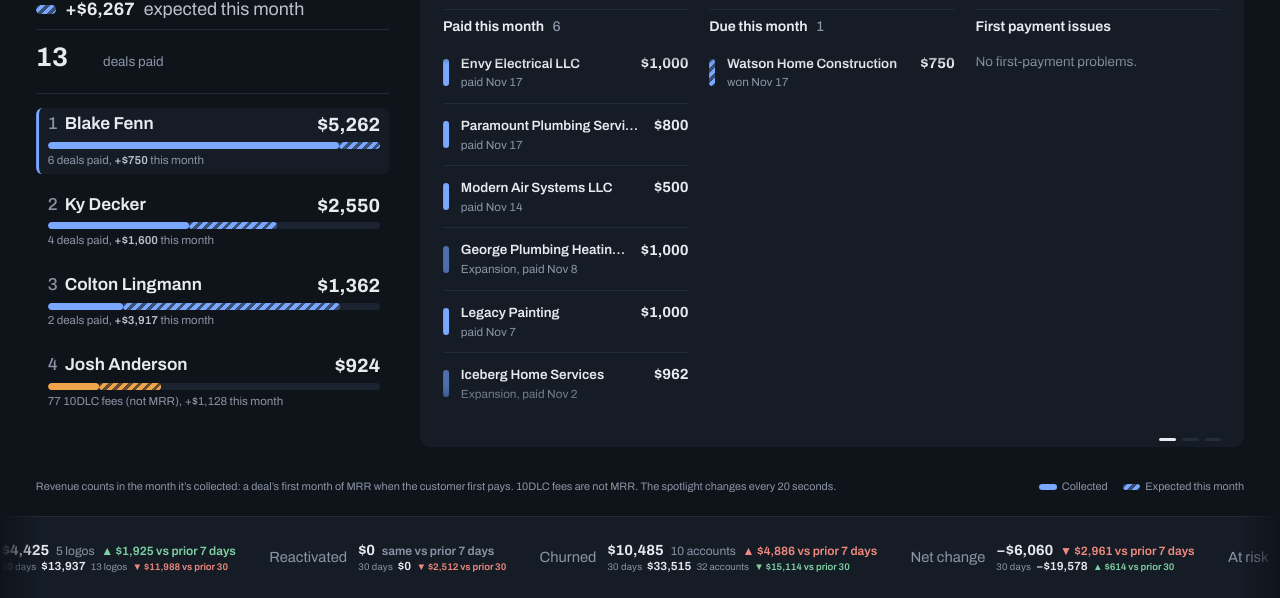
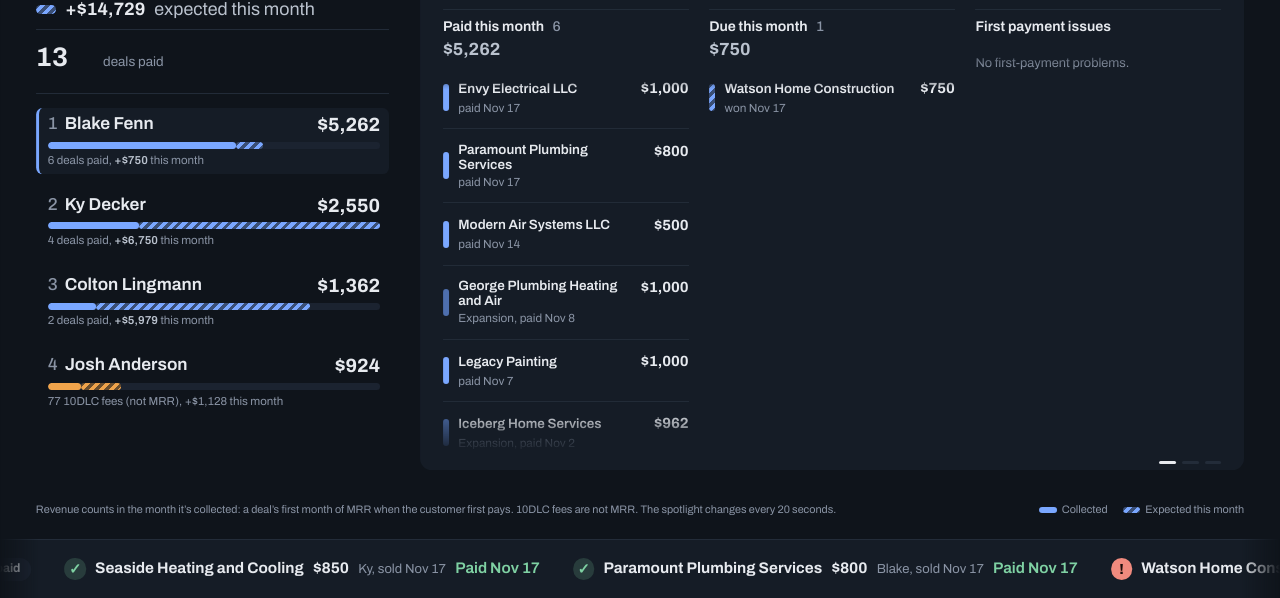
Before and after one commit to ChiirpAcc/MasterDash, a plain HTML site: page sales/index.html in a window 1280 px wide. Shown: the part 202-800 px from the top of the page. Drawn offline with Linux system fonts and the light colour scheme.

Commit message:
Sales KPI sk-v54: data 2026-11-18T18:32:55.133Z

```diff
--- a/sales/data/monthly.json
+++ b/sales/data/monthly.json
@@ -1,7 +1,7 @@
 {
  "meta": {
-  "version": "sk-v51",
-  "builtAt": "2026-11-18T18:28:25.016Z",
+  "version": "sk-v54",
+  "builtAt": "2026-11-18T18:32:55.133Z",
   "month": "2026-11",
   "periods": {
    "thisMonth": [
@@ -350,8 +350,8 @@
   {
    "ae": "Ky Decker",
    "month": "2026-06",
-   "won": 9,
-   "booked": 8550,
+   "won": 10,
+   "booked": 8850,
    "collectedDeals": 8,
    "credited": 7819.57,
    "newCredited": 7819.57,
@@ -410,8 +410,8 @@
   {
    "ae": "Ky Decker",
    "month": "2026-07",
-   "won": 13,
-   "booked": 18467,
+   "won": 12,
+   "booked": 18167,
    "collectedDeals": 12,
    "credited": 15300,
    "newCredited": 15300,
--- a/sales/data/retention.json
+++ b/sales/data/retention.json
@@ -1,7 +1,7 @@
 {
  "meta": {
-  "version": "sk-v51",
-  "builtAt": "2026-11-18T18:28:25.016Z",
+  "version": "sk-v54",
+  "builtAt": "2026-11-18T18:32:55.133Z",
   "month": "2026-11",
   "periods": {
    "thisMonth": [
--- a/sales/data/sources.json
+++ b/sales/data/sources.json
@@ -1,7 +1,7 @@
 {
  "meta": {
-  "version": "sk-v51",
-  "builtAt": "2026-11-18T18:28:25.016Z",
+  "version": "sk-v54",
+  "builtAt": "2026-11-18T18:32:55.133Z",
   "month": "2026-11",
   "periods": {
    "thisMonth": [
--- a/sales/data/summary.json
+++ b/sales/data/summary.json
@@ -1,7 +1,7 @@
 {
  "meta": {
-  "version": "sk-v51",
-  "builtAt": "2026-11-18T18:28:25.016Z",
+  "version": "sk-v54",
+  "builtAt": "2026-11-18T18:32:55.133Z",
   "month": "2026-11",
   "periods": {
    "thisMonth": [
@@ -80,11 +80,11 @@
    "avgDaysToCollect": 8
   },
   "pending": {
-   "deals": 5,
-   "dealAmount": 6266.65,
+   "deals": 14,
+   "dealAmount": 14729.15,
    "dlcCount": 93,
    "dlcAmount": 1128,
-   "amount": 7394.65
+   "amount": 15857.15
   },
   "awaiting": {
    "deals": 52,
@@ -202,11 +202,11 @@
     "avgDaysToCollect": 15
    },
    "pending": {
-    "deals": 2,
-    "dealAmount": 1600,
+    "deals": 7,
+    "dealAmount": 6750,
     "dlcCount": 0,
     "dlcAmount": 0,
-    "amount": 1600
+    "amount": 6750
    },
    "awaiting": {
     "deals": 21,
@@ -263,11 +263,11 @@
     "avgDaysToCollect": 7
    },
    "pending": {
-    "deals": 2,
-    "dealAmount": 3916.65,
+    "deals": 4,
+    "dealAmount": 5979.15,
     "dlcCount": 0,
     "dlcAmount": 0,
-    "amount": 3916.65
+    "amount": 5979.15
    },
    "awaiting": {
     "deals": 6,
@@ -387,11 +387,11 @@
     "avgDaysToCollect": 7
    },
    "pending": {
-    "deals": 0,
-    "dealAmount": 0,
+    "deals": 2,
+    "dealAmount": 1250,
     "dlcCount": 0,
     "dlcAmount": 0,
-    "amount": 0
+    "amount": 1250
    },
    "awaiting": {
     "deals": 8,
--- a/sales/index.html
+++ b/sales/index.html
@@ -176,8 +176,16 @@
   .scol h3 { margin: 0; padding: calc(var(--u) * .7) 0 calc(var(--u) * .3); font-weight: 640; font-size: calc(var(--u) * 1.1); }
   .scol h3 span { color: var(--muted); font-weight: 500; margin-left: .4em; }
   .scol .list li { padding-left: 0; padding-right: 0; grid-template-columns: calc(var(--u) * .4) minmax(0, 1fr) auto; }
-  .scol .list .co { font-size: calc(var(--u) * 1.05); }
-  .scol .list .v { font-size: calc(var(--u) * 1.15); }
+  .spotcols { --sz: 1; }
+  .spotcols.roomy { --sz: 1.5; } .spotcols.mid { --sz: 1.25; }
+  .scol h3 { font-size: calc(var(--u) * 1.1 * var(--sz)); }
+  .scol h3 em { display: block; font-style: normal; color: var(--soft); font-weight: 700; font-size: 1.25em; margin-top: .15em; }
+  .scol .list li { padding-top: calc(var(--u) * .95 * var(--sz)); padding-bottom: calc(var(--u) * .95 * var(--sz)); column-gap: calc(var(--u) * .8); }
+  .scol .list .tick { width: calc(var(--u) * .45); height: calc(var(--u) * 2.1 * var(--sz)); }
+  .scol .list .co { font-size: calc(var(--u) * 1.05 * var(--sz)); white-space: normal; display: -webkit-box; -webkit-line-clamp: 2; -webkit-box-orient: vertical; line-height: 1.15; }
+  .scol .list .v { font-size: calc(var(--u) * 1.15 * var(--sz)); align-self: start; }
+  .scol .list .why { font-size: calc(var(--u) * .92 * var(--sz)); white-space: normal; }
+  .scol .list li.empty { font-size: calc(var(--u) * 1 * var(--sz)); color: var(--muted); padding-top: calc(var(--u) * .9); }
   .dots { position: absolute; right: calc(var(--u) * 1.8); bottom: calc(var(--u) * .5); display: flex; gap: 6px; }
   .dots i { width: calc(var(--u) * 1.3); height: 3px; border-radius: 2px; background: var(--rule); }
   .dots i.on { background: var(--text); }
@@ -265,6 +273,18 @@
             -webkit-mask-image: linear-gradient(90deg, transparent, #000 3%, #000 97%, transparent); mask-image: linear-gradient(90deg, transparent, #000 3%, #000 97%, transparent); }
   .ticker.on { display: flex; }
   .ticker .track { display: flex; white-space: nowrap; animation: tick var(--ticktime, 120s) linear infinite; }
+  .ticker .track.still { animation: none; margin: 0 auto; }
+  .ticker .hd b { margin-left: .2em; }
+  .ticker .dl { display: inline-flex; align-items: center; gap: .6em; font-size: calc(var(--u) * 1.2); color: var(--muted); }
+  .ticker .dl .mk { display: inline-grid; place-items: center; width: 1.45em; height: 1.45em; border-radius: 50%; font-weight: 800; font-size: .95em; flex: none; }
+  .ticker .dl.paid .mk { background: rgba(127,209,163,.18); color: var(--good); }
+  .ticker .dl.bad .mk { background: var(--late); color: #1a0d0b; }
+  .ticker .dl .co { color: var(--text); font-weight: 680; }
+  .ticker .dl .v { color: var(--text); font-weight: 700; }
+  .ticker .dl .who { font-size: .85em; }
+  .ticker .dl .st { font-weight: 620; }
+  .ticker .dl.paid .st { color: var(--good); }
+  .ticker .dl.bad .st { color: var(--late); }
   .ticker .grp { display: flex; align-items: center; gap: calc(var(--u) * 2.6); padding-right: calc(var(--u) * 2.6); }
   .ticker .hd { font-weight: 680; color: var(--text); background: var(--track); padding: .3em .9em; border-radius: 99px; font-size: calc(var(--u) * .95); }
   .ticker .it { font-size: calc(var(--u) * 1.15); color: var(--muted); }
@@ -305,10 +325,10 @@
     <section class="spot" id="spot" aria-live="polite">
       <div class="spotin" id="spotin">
         <div class="spothead" id="spothead"></div>
-        <div class="spotcols">
-          <div class="scol"><h3>Paid this month <span id="sp-paid-n"></span></h3><div class="win"><ul class="list" id="sp-paid"></ul></div></div>
-          <div class="scol"><h3>Due this month <span id="sp-due-n"></span></h3><div class="win"><ul class="list" id="sp-due"></ul></div></div>
-          <div class="scol"><h3>First payment issues <span id="sp-iss-n"></span></h3><div class="win"><ul class="list" id="sp-iss"></ul></div></div>
+        <div class="spotcols" id="spotcols">
+          <div class="scol"><h3>Paid this month <span id="sp-paid-n"></span><em id="sp-paid-t"></em></h3><div class="win"><ul class="list" id="sp-paid"></ul></div></div>
+          <div class="scol"><h3>Due this month <span id="sp-due-n"></span><em id="sp-due-t"></em></h3><div class="win"><ul class="list" id="sp-due"></ul></div></div>
+          <div class="scol"><h3>First payment issues <span id="sp-iss-n"></span><em id="sp-iss-t"></em></h3><div class="win"><ul class="list" id="sp-iss"></ul></div></div>
         </div>
       </div>
       <div class="dots" id="spotdots"></div>
@@ -332,7 +352,7 @@
 </div>
 
 <div class="party" id="party" aria-live="polite"><div class="gflash"></div><div class="gring"></div><div class="gring r2"></div><div class="gring r3"></div><canvas id="confetti"></canvas><div class="pcard" id="pcard"></div></div>
-<div class="ticker" id="ticker" aria-label="Last 7 and 30 days"><div class="track" id="tickTrack"></div></div>
+<div class="ticker" id="ticker" aria-label="Deals sold in the last 7 days"><div class="track" id="tickTrack"></div></div>
 
 <script>
 (function () {
@@ -480,6 +500,12 @@
       if (pd.amount) { st.appendChild(el('br')); var b = el('span', 'due'); b.appendChild(el('b', 'wide', '+' + money.format(pd.amount))); b.appendChild(document.createTextNode(' expected this month')); st.appendChild(b); }
       head.appendChild(st);
       $('sp-paid-n').textContent = S2.paid.length || ''; $('sp-due-n').textContent = S2.due.length || ''; $('sp-iss-n').textContent = S2.issues.length || '';
+      var sum = function (a, k) { return a.reduce(function (t, d) { return t + (d[k] || 0); }, 0); };
+      $('sp-paid-t').textContent = S2.paid.length ? money.format(sum(S2.paid, 'credited')) : '';
+      $('sp-due-t').textContent = S2.due.length ? money.format(sum(S2.due, 'booked')) : '';
+      $('sp-iss-t').textContent = S2.issues.length ? money.format(sum(S2.issues, 'booked')) : '';
+      var most = Math.max(S2.paid.length, S2.due.length, S2.issues.length), cols = $('spotcols');
+      cols.classList.toggle('roomy', most <= 3); cols.classList.toggle('mid', most > 3 && most <= 5);
       fillList($('sp-paid'), S2.paid, function (d) {
         var li = el('li'); var tk = el('span', 'tick'); tk.style.background = d.type === 'Expansion' ? C.exp : C.deal; li.appendChild(tk);
         li.appendChild(el('span', 'co', d.company || 'Unnamed company')); li.appendChild(el('span', 'v wide', money.format(d.credited)));
@@ -520,117 +546,54 @@
 
   // ======================================================= 7-day banner
   // up = whether a rise is good (true), bad (false); money or count
-  function renderTicker(W) {
+  // Every deal sold in the last 7 days: paid (green check) or what's in the way (red "!").
+  function renderTicker(D) {
     var bar = $('ticker'), track = $('tickTrack'), root = document.documentElement;
-    if (!W || !W.metrics) { bar.classList.remove('on'); root.style.setProperty('--tickh', '0px'); return; }
-    var m = W.metrics, p = W.prev || {}, s = W.sales || null;
-    function shift(d, days) { var x = new Date(d + 'T12:00'); x.setDate(x.getDate() + days); return x.getFullYear() + '-' + String(x.getMonth() + 1).padStart(2, '0') + '-' + String(x.getDate()).padStart(2, '0'); }
-    function short(d) { return new Date(d + 'T12:00').toLocaleDateString('en-US', { month: 'short', day: 'numeric' }); }
-    function range(a, b) { if (!a) return ''; var A = new Date(a + 'T12:00'), B = new Date((b || a) + 'T12:00');
-      return short(a) + ' \u2013 ' + (A.getMonth() !== B.getMonth() ? short(b || a) : String(B.getDate())); }
-    // label, its time window, value, the comparison value, whether a rise is good, money or count, a note, what the arrow compares against
-    function item(label, when, v, prev, up, isMoney, extra, vs) {
-      var it = el('span', 'it'); it.appendChild(document.createTextNode(label));
-      if (when) it.appendChild(el('span', 'when', when));
-      it.appendChild(el('b', 'wide', isMoney ? (v < 0 ? '\u2212' : '') + money.format(Math.abs(v || 0)) : String(v || 0)));
-      if (extra) it.appendChild(el('small', null, extra));
-      if (prev != null && v != null) {
-        var diff = v - prev;
-        if (Math.abs(diff) >= 1) {
-          var good = up ? diff > 0 : diff < 0;
-          it.appendChild(el('span', 'd ' + (good ? 'good' : 'bad'), (diff > 0 ? '\u25B2 ' : '\u25BC ') + (isMoney ? money.format(Math.abs(diff)) : Math.abs(diff)) + ' ' + vs));
-        } else it.appendChild(el('span', 'd flat', 'same as ' + vs.replace(/^vs /, '')));
-      }
-      return it;
+    var cut = new Date(); cut.setHours(12, 0, 0, 0); cut.setDate(cut.getDate() - 7);
+    var cutDay = cut.getFullYear() + '-' + String(cut.getMonth() + 1).padStart(2, '0') + '-' + String(cut.getDate()).padStart(2, '0');
+    var rows = ((D && D.rows) || []).filter(function (d) { return d.close && d.close > cutDay; })
+                                    .sort(function (a, b) { return a.close < b.close ? 1 : a.close > b.close ? -1 : (b.booked || 0) - (a.booked || 0); });
+    root.style.setProperty('--tickh', 'calc(min(1vw, 1.75vh) * 4.6)');
+    bar.classList.add('on');
+    function problem(d) {
+      if (d.issue) return d.issue;
+      if (/^Not paid after/.test(d.status || '')) return d.status;
+      if (d.status === 'No Stripe link') return 'No Stripe link in HubSpot';
+      var w = d.waitWhy || '';
+      if (/not set up in Stripe/.test(w)) return 'Not set up in Stripe yet';
+      if (/after month end/.test(w)) return 'Not paid yet, first charge after month end';
+      if (/before month end/.test(w)) return 'Not paid yet, charge due this month';
+      return 'Not paid yet';
     }
-    var wk = range(W.start, W.end), asOf = W.end ? 'as of ' + short(W.end) : '', vsWk = 'vs prior week';
-    // ---- two-line banner: trailing 7 days on top, trailing 30 days underneath (weekly report's rolling table)
-    function amt(v, isMoney) { return isMoney ? (v < 0 ? '\u2212' : '') + money.format(Math.abs(v || 0)) : String(Math.round(v || 0)); }
-    function arrow(v, prev, up, isMoney, phrase) {
-      if (prev == null || v == null) return null;
-      var diff = v - prev;
-      if (Math.abs(diff) < 1) return el('span', 'd flat', 'same ' + phrase);
-      return el('span', 'd ' + ((up ? diff > 0 : diff < 0) ? 'good' : 'bad'), (diff > 0 ? '\u25B2 ' : '\u25BC ') + amt(Math.abs(diff), isMoney) + ' ' + phrase);
-    }
-    function line(cls, tag, v, prev, up, isMoney, extra, phrase) {
-      var ln = el('span', cls);
-      if (tag) ln.appendChild(el('span', 'k', tag));
-      ln.appendChild(el('b', 'wide', amt(v, isMoney)));
-      if (extra) ln.appendChild(el('small', null, extra));
-      var d = arrow(v, prev, up, isMoney, phrase); if (d) ln.appendChild(d);
-      return ln;
-    }
-    // label; [7-day value, prior 7, extra]; [30-day value, prior 30, extra]; whether a rise is good; money or count
-    function two(label, t, b, up, isMoney) {
-      var it = el('span', 'it two'); it.appendChild(el('span', 'lb', label));
-      it.appendChild(line('l1', '', t[0], t[1], up, isMoney, t[2], 'vs prior 7 days'));
-      it.appendChild(line('l2', '30 days', b[0], b[1], up, isMoney, b[2], 'vs prior 30'));
-      return it;
-    }
-    // point in time: value now, and its change since the last weekly snapshot
-    function now(label, v, prev, up, since) {
-      var it = el('span', 'it two'); it.appendChild(el('span', 'lb', label));
-      it.appendChild(line('l1', '', v, null, up, true, '', ''));
-      var b = el('span', 'l2'), d = arrow(v, prev, up, true, since);
-      b.appendChild(d || el('span', 'd flat', '\u00A0')); it.appendChild(b);
-      return it;
-    }
-    function head(title, l1, l2) {
-      var h = el('span', 'hd2'); h.appendChild(el('b', null, title)); h.appendChild(el('span', null, l1)); if (l2) h.appendChild(el('span', null, l2));
-      return h;
-    }
-    function groupRolling() {
-      var R = W.rolling, a = R.d7, ap = R.p7 || {}, b = R.d30, bp = R.p30 || {}, g = el('div', 'grp');
-      var lg = function (n) { return n != null ? plural(n, 'logo', 'logos') : ''; }, ac = function (n) { return n != null ? plural(n, 'account', 'accounts') : ''; };
-      g.appendChild(head('Revenue', '7 days \u00B7 ' + range(a.from, a.to), '30 days \u00B7 ' + range(b.from, b.to)));
-      g.appendChild(two('New MRR', [a.newMrr, ap.newMrr, lg(a.newLogos)], [b.newMrr, bp.newMrr, lg(b.newLogos)], true, true));
-      g.appendChild(two('Reactivated', [a.reactivated, ap.reactivated, ''], [b.reactivated, bp.reactivated, ''], true, true));
-      g.appendChild(two('Churned', [a.churned, ap.churned, ac(a.churnedAccounts)], [b.churned, bp.churned, ac(b.churnedAccounts)], false, true));
-      g.appendChild(two('Net change', [a.net, ap.net, ''], [b.net, bp.net, ''], true, true));
-      if (a.atRisk != null) g.appendChild(two('At risk', [a.atRisk, ap.atRisk, ''], [b.atRisk, bp.atRisk, ''], false, true));
-      if (m.active || m.pending || m.stale) {
-        var since = 'since ' + short(W.start);           // the report's last Thursday snapshot
-        g.appendChild(head('Right now', 'as of ' + short(R.through || W.end), 'change ' + since));
-        if (m.active) g.appendChild(now('Active MRR', m.active, p.active, true, since));
-        if (m.pending) g.appendChild(now('Pending cancellation', m.pending, p.pending, false, since));
-        if (m.stale) g.appendChild(now('Stale unpaid', m.stale, p.stale, false, since));
-      }
-      if (s && s.now30) {
-        g.appendChild(head('Sales', '7 days \u00B7 ' + range(s.from, s.to), '30 days \u00B7 ' + range(s.from30, s.to)));
-        g.appendChild(two('Deals won', [s.now.dealsWon, s.prev.dealsWon, s.now.bookedMrr ? money.format(s.now.bookedMrr) + ' MRR' : ''],
-                                       [s.now30.dealsWon, s.prev30.dealsWon, s.now30.bookedMrr ? money.format(s.now30.bookedMrr) + ' MRR' : ''], true, false));
-        if (s.now30.dlcPaid || s.prev30.dlcPaid) g.appendChild(two('10DLC increases paid', [s.now.dlcPaid, s.prev.dlcPaid, s.now.dlcAmount ? money.format(s.now.dlcAmount) : ''],
-                                       [s.now30.dlcPaid, s.prev30.dlcPaid, s.now30.dlcAmount ? money.format(s.now30.dlcAmount) : ''], true, false));
-      }
+    function group() {
+      var g = el('div', 'grp');
+      var total = rows.reduce(function (t, d) { return t + (d.booked || 0); }, 0);
+      var paidN = rows.filter(function (d) { return d.status === 'Collected'; }).length;
+      var hd = el('span', 'hd');
+      hd.appendChild(document.createTextNode('Sold in the last 7 days '));
+      hd.appendChild(el('b', null, plural(rows.length, 'deal', 'deals') + (rows.length ? ', ' + money.format(total) : '')));
+      if (rows.length) hd.appendChild(document.createTextNode(', ' + paidN + ' paid'));
+      g.appendChild(hd);
+      if (!rows.length) { g.appendChild(el('span', 'dl', 'No deals sold in the last 7 days')); return g; }
+      rows.forEach(function (d) {
+        var paid = d.status === 'Collected', it = el('span', 'dl' + (paid ? ' paid' : ' bad'));
+        it.appendChild(el('span', 'mk', paid ? '✓' : '!'));
+        it.appendChild(el('b', 'co', d.company || 'Unnamed company'));
+        it.appendChild(el('span', 'v wide', money.format(d.booked || 0)));
+        it.appendChild(el('span', 'who', first(d.ae) + ', sold ' + day(d.close)));
+        it.appendChild(el('span', 'st', paid ? 'Paid' + (d.collectedDate ? ' ' + day(d.collectedDate) : '') : problem(d)));
+        g.appendChild(it);
+      });
       return g;
     }
-    // ---- one-line banner: the report's last Thursday week (used until the rolling table exists)
-    function groupWeek() {
-      var g = el('div', 'grp');
-      g.appendChild(el('span', 'hd', 'Weekly revenue report'));
-      g.appendChild(item('New MRR', wk, m.newMrr, p.newMrr, true, true, m.newLogos != null ? plural(m.newLogos, 'logo', 'logos') : '', vsWk));
-      g.appendChild(item('Reactivated', wk, m.reactivated, p.reactivated, true, true, '', vsWk));
-      g.appendChild(item('Churned', wk, m.churned, p.churned, false, true, m.churnedAccounts != null ? plural(m.churnedAccounts, 'account', 'accounts') : '', vsWk));
-      g.appendChild(item('Net change', wk, m.net, p.net, true, true, '', vsWk));
-      if (m.active) g.appendChild(item('Active MRR', asOf, m.active, p.active, true, true, '', vsWk));
-      if (m.atRisk != null) g.appendChild(item('At risk', asOf, m.atRisk, p.atRisk, false, true, '', vsWk));
-      if (m.pending) g.appendChild(item('Pending cancellation', asOf, m.pending, p.pending, false, true, '', vsWk));
-      if (m.stale) g.appendChild(item('Stale unpaid', asOf, m.stale, p.stale, false, true, '', vsWk));
-      if (s) {
-        var sw = range(s.from, s.to), vs7 = 'vs prior 7 days';
-        g.appendChild(el('span', 'hd', 'Sales, last 7 days'));
-        g.appendChild(item('Deals won', sw, s.now.dealsWon, s.prev.dealsWon, true, false, s.now.bookedMrr ? money.format(s.now.bookedMrr) + ' MRR' : '', vs7));
-        if (s.now.dlcPaid || s.prev.dlcPaid) g.appendChild(item('10DLC increases paid', sw, s.now.dlcPaid, s.prev.dlcPaid, true, false, s.now.dlcAmount ? money.format(s.now.dlcAmount) : '', vs7));
-      }
-      return g;
-    }
-    var group = W.rolling && W.rolling.d7 && W.rolling.d30 ? groupRolling : groupWeek;
-    root.style.setProperty('--tickh', 'calc(min(1vw, 1.75vh) * ' + (group === groupRolling ? '6.4' : '4.2') + ')');
     var pos = loopPos(track);
-    bar.classList.add('on'); track.replaceChildren(group(), group());          // two copies make a seamless loop
+    track.classList.remove('still'); track.replaceChildren(group());
     requestAnimationFrame(function () {
-      var w = track.scrollWidth / 2, u = Math.min(window.innerWidth / 100, window.innerHeight * 0.0175);
-      track.style.setProperty('--ticktime', (Math.max(45, w / (u * 3.2)) / SPEED).toFixed(1) + 's');   // about 3.8 units a second
+      var w = track.scrollWidth;
+      if (w <= bar.clientWidth * 0.94) { track.classList.add('still'); return; }        // fits: no scrolling
+      track.appendChild(group());                                                        // two copies make a seamless loop
+      var u = Math.min(window.innerWidth / 100, window.innerHeight * 0.0175);
+      track.style.setProperty('--ticktime', (Math.max(45, w / (u * 3.2)) / SPEED).toFixed(1) + 's');
       resumeAt(track, pos);
     });
   }
@@ -679,7 +642,7 @@
     }, 'Nothing else set to end this month.');
 
     var tm = So.thisMonth, yt = So.ytd, sm = $('r-srcsum'); sm.replaceChildren();
-    sm.appendChild(el('b', 'wide', money.format(tm.total))); sm.appendChild(document.createTextNode('new revenue this month, ' + money.format(yt.total) + ' this year'));
+    sm.appendChild(el('b', 'wide', money.format(tm.total))); sm.appendChild(document.createTextNode('new revenue this month'));
     var box = $('r-src'); box.replaceChildren();
     // pie: this month's collected new revenue by medium; the legend also gives this year
     var PIE = { 'Events': 'var(--deal)', 'Partners and referrals': 'var(--good)', 'Webinars': 'var(--dlc)', 'Digital': '#B48CF0', 'Untagged': 'var(--muted)' };
@@ -704,7 +667,6 @@
       var sw = el('i'); sw.style.background = PIE[m.medium] || 'var(--soft)'; row.appendChild(sw);
       row.appendChild(el('span', 'nm', m.medium));
       row.appendChild(el('span', 'v wide', money.format(m.credited) + (tm.total && m.credited ? '  ' + Math.round(100 * m.credited / tm.total) + '%' : '')));
-      row.appendChild(el('span', 'yr', money.format(y.credited) + ' this year' + (yt.total ? ', ' + Math.round(100 * y.credited / yt.total) + '%' : '')));
       leg.appendChild(row);
     });
     box.appendChild(leg);
@@ -892,7 +854,7 @@
       var built = r[0].meta && r[0].meta.builtAt;
       if (built && built === lastBuilt) { markStale(); return; }
       try {
-        render(r[0], r[1], r[2]); renderTicker(r[0].week); fit();
+        render(r[0], r[1], r[2]); renderTicker(r[2]); fit();
         try { celebrateNew(r[2]); } catch (e3) { console.error(e3); }
         screen2 = false;
         if (r[3] && r[3].retention && r[4] && r[4].sources) {
```
Also changed, not shown: sales/data/deals.json.
